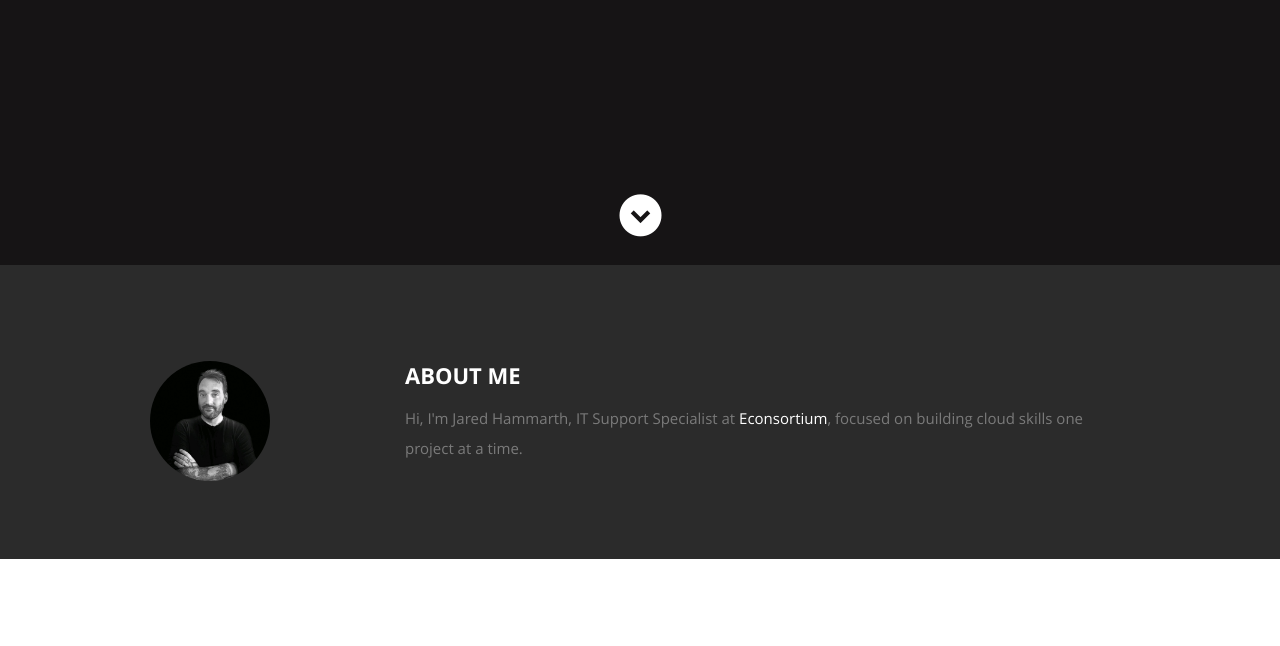
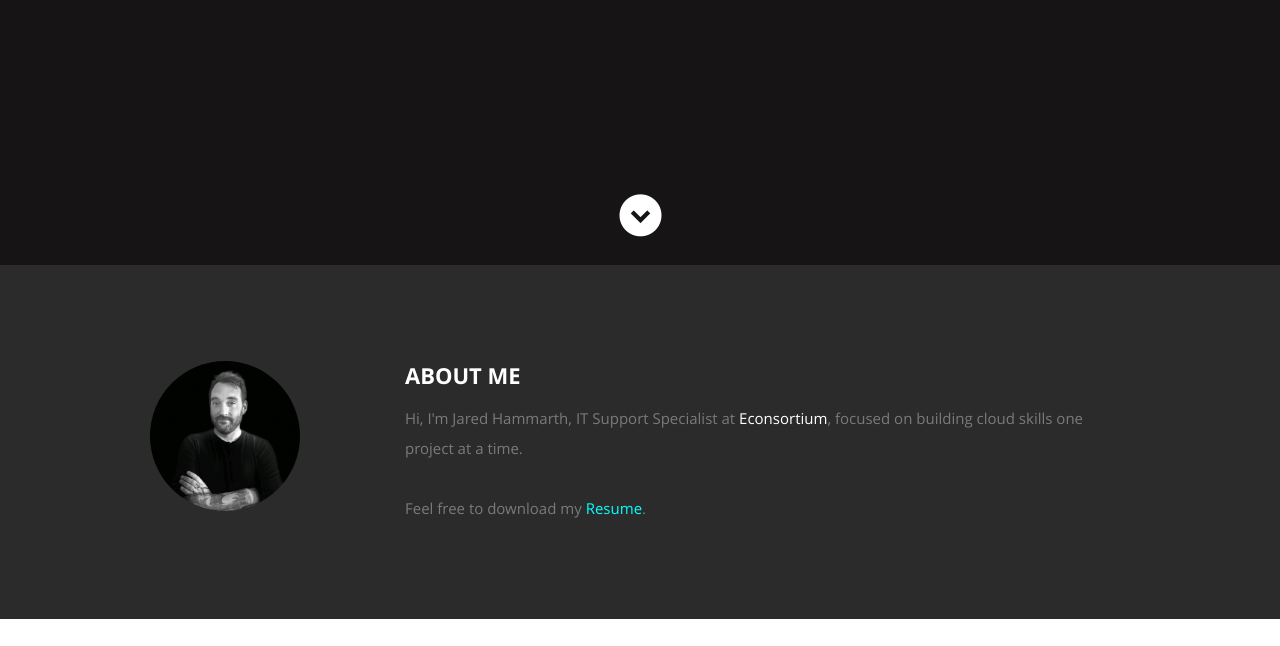
Before and after one commit to BooluInji/azure-resume, a plain HTML site: page frontend/index.html in a window 1280 px wide. Shown: the part 535-1181 px from the top of the page. Drawn offline with nearby package versions, Linux system fonts and the light colour scheme; no server answers.

Commit message:
Added resume download link in about section

```diff
--- a/frontend/css/layout.css
+++ b/frontend/css/layout.css
@@ -207,9 +207,9 @@ ul#nav li.current a { color: #F06000; }
 }
 #about .profile-pic {
    position: relative;
-   width: 120px;
-   height: 120px;
-   border-radius: 100%;
+   width: 150px;
+   height: 150px;
+   border-radius: 50%;
 }
 #about .contact-details { width: 41.66667%; }
 #about .download {
--- a/frontend/index.html
+++ b/frontend/index.html
@@ -119,6 +119,13 @@
               >IT Support Specialist at
               <a href="https://econsortium.com">Econsortium</a></span
             >, focused on building cloud skills one project at a time.
+            <br /><br />Feel free to download my
+            <a
+              href="files/Jared_Hammarth_7182023.pdf"
+              download
+              style="color: aqua"
+              >Resume</a
+            >.
           </p>
         </div>
 
```
